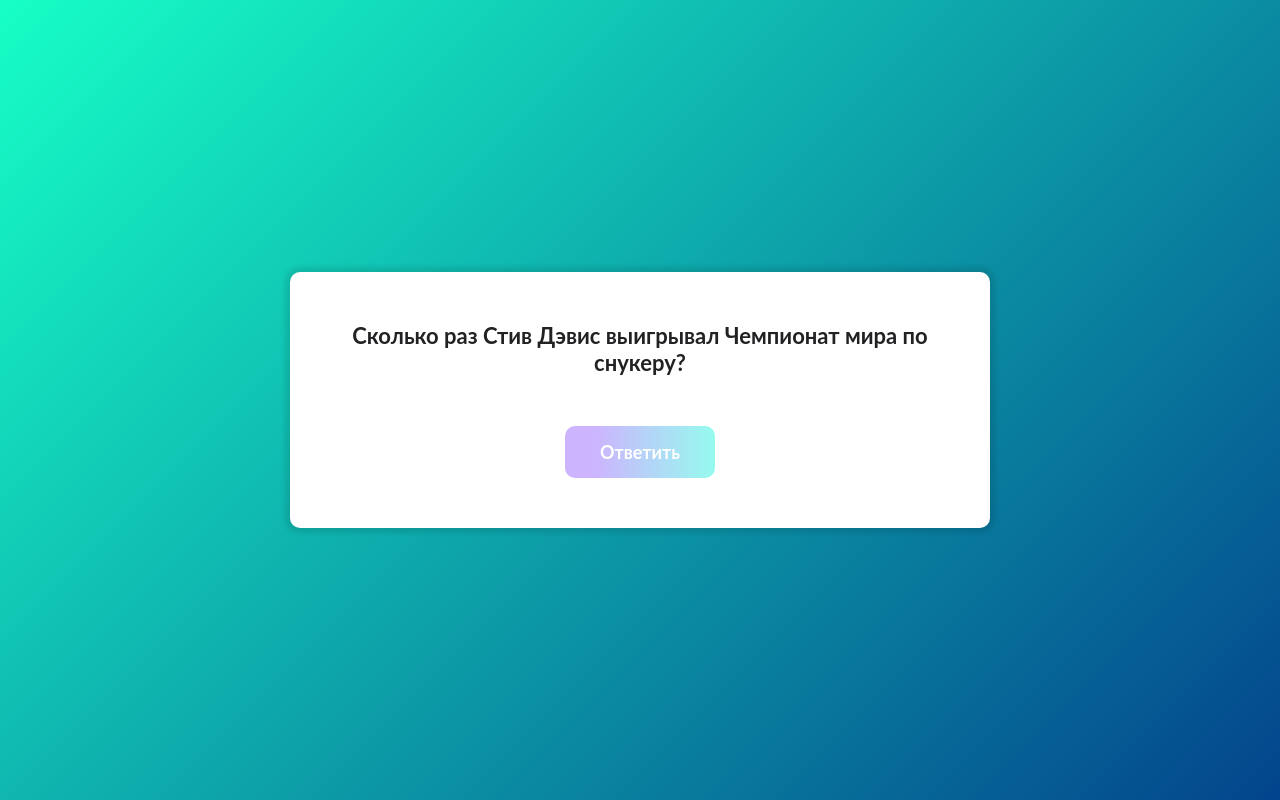
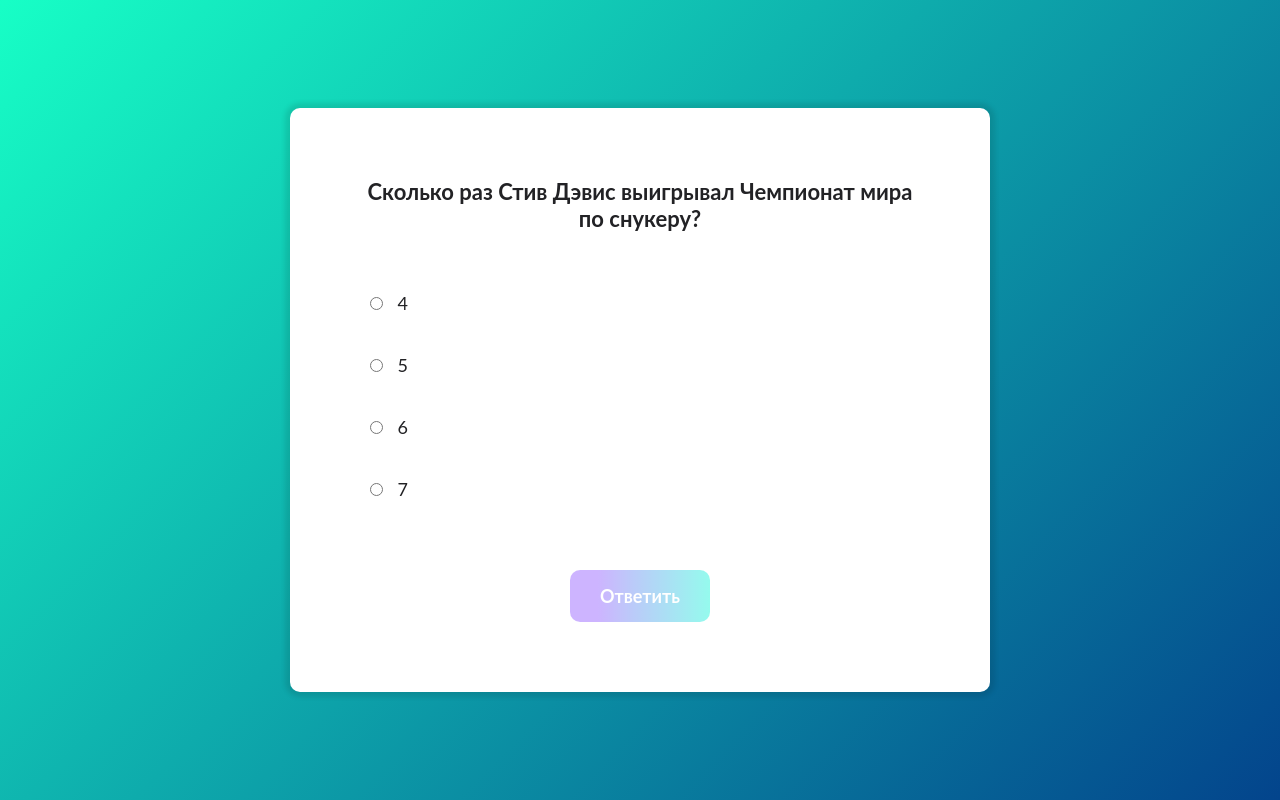
Before and after one commit to everwaveme/js-snooker-quiz-game, a website: page www/index.html in a window 1280 px wide. Drawn offline with Linux system fonts and the light colour scheme; a web font is replaced by a local one.

Commit message:
answers output

```diff
--- a/src/styles/blocks/_main.scss
+++ b/src/styles/blocks/_main.scss
@@ -14,8 +14,7 @@
 }
 
 .quiz {
-  position: relative;
-  padding: 50px;
+  padding: 70px;
   width: 700px;
   max-width: 90vw;
   background-color: #fff;
@@ -24,7 +23,7 @@
   overflow: hidden;
 
   .title {
-    margin-bottom: 20px;
+    margin-bottom: 40px;
     font-size: 22px;
     color: #222225;
     text-align: center;
@@ -77,7 +76,7 @@
   display: block;
   align-items: center;
   margin: 50px auto 0 auto;
-  padding: 15px 35px;
+  padding: 15px 30px;
   font-family: inherit;
   font-size: 18px;
   font-weight: 700;
--- a/www/index.html
+++ b/www/index.html
@@ -33,7 +33,7 @@
           </div>
 
           <ul class="quiz-list" id="list">
-            <li>
+            <!-- <li>
               <label>
                 <input type="radio" class="answer" name="answer">
                 <span>
@@ -64,10 +64,10 @@
                   Ответ...
                 </span>
               </label>
-            </li>
+            </li> -->
           </ul>
 
-          <button class="quiz-submit submit" id="submit">
+          <button class="quiz-submit" id="submit">
             Ответить
           </button>
 
--- a/www/scripts/script.js
+++ b/www/scripts/script.js
@@ -218,11 +218,9 @@ function clearPage() {
 
 //отображаем текущий вопрос
 function showQuestion() {
-  console.log('showQuestion');
 
   //шаблон для заголовка
   const headerTemplate = `<h2 class="title">%title%</h2>`;
-
   //меняем %title% на вопрос
   const title = headerTemplate.replace('%title%', questions[questionIndex]['question']);
 
@@ -230,11 +228,17 @@ function showQuestion() {
   headerContainer.innerHTML = title;
 
   //выводим варианты ответа через цикл обхода
-  for (item of questions[questionIndex]['answers']) {
-    console.log(item);
+  for (answerText of questions[questionIndex]['answers']) {
+    const questionTemplate =
+      `<li>
+        <label>
+          <input type="radio" class="answer" name="answer">
+          <span>%answer%</span>
+        </label>
+      </li>`;
+    const answerHTML = questionTemplate.replace('%answer%', answerText);
+    listContainer.innerHTML += answerHTML;
   }
 
 
-
-
 }
```
Also changed, not shown: www/style/style.css.
